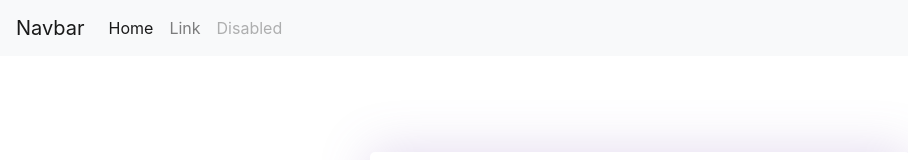
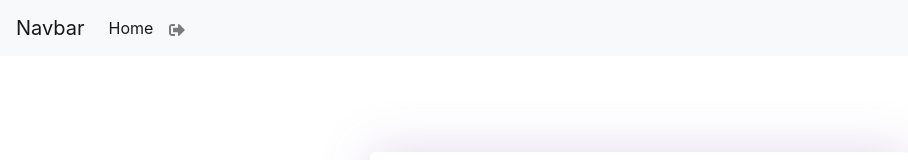
Before and after one commit to newmohib/creat-react-app-custom-boilerplate, a React (Create React App) app: page / in a window 1280 px wide. Shown: the top 160 px of the page, without its empty margins (0-908 px from the left). Built offline with nearby package versions, Linux system fonts and the light colour scheme.

Commit message:
react icon added

```diff
--- a/package.json
+++ b/package.json
@@ -10,6 +10,7 @@
     "jquery": "^3.4.1",
     "react": "^16.13.0",
     "react-dom": "^16.13.0",
+    "react-icons": "^3.9.0",
     "react-redux": "^7.2.0",
     "react-router-dom": "^5.1.2",
     "react-scripts": "3.4.0",
--- a/src/Components/headerFooter/header.js
+++ b/src/Components/headerFooter/header.js
@@ -1,4 +1,5 @@
 import React from 'react';
+import { FaSignOutAlt } from "react-icons/fa";
 
 function Header() {
   return (
@@ -15,11 +16,9 @@ function Header() {
                     <a className="nav-link" href="#">Home <span className="sr-only">(current)</span></a>
                 </li>
                 <li className="nav-item">
-                    <a className="nav-link" href="#">Link</a>
+                    <a className="nav-link" href="#"><FaSignOutAlt/></a>
                 </li>
-                <li className="nav-item">
-                    <a className="nav-link disabled" href="#" tabIndex="-1" aria-disabled="true">Disabled</a>
-                </li>
+
             </ul>
         </div>
     </nav>
```
Also changed, not shown: 1 other file (tests, documents, lock files or other folders).
